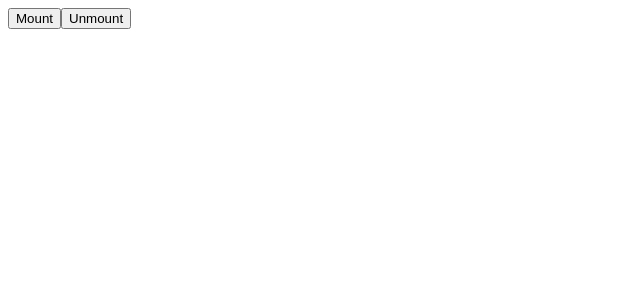
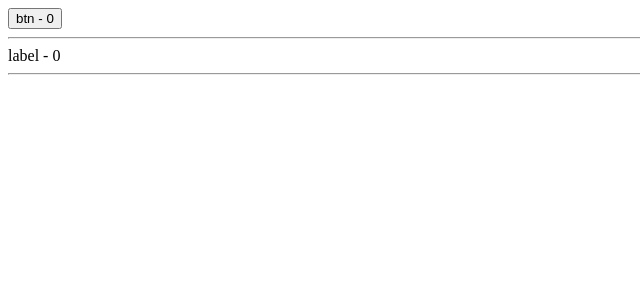
Before and after one commit to harsha-sagar/reactjs-tutorials, a React app: page / in a window 1280 px wide. Shown: the top 300 px of the page, without its empty margins (0-640 px from the left). Built offline with nearby package versions, Linux system fonts and the light colour scheme.

Commit message:
understanding higher order functionalities

```diff
--- a/App.js
+++ b/App.js
@@ -1,7 +1,7 @@
 import React from 'react';
 import ReactDOM from 'react-dom';
 
-class App extends React.Component{
+let Mixin = InnerComponent => class extends React.Component{
     constructor(){
         super();
         this.state = {
@@ -10,88 +10,50 @@ class App extends React.Component{
         this.update = this.update.bind(this);
     }
     update(){
-        ReactDOM.render(<App val={this.props.val+1}/>, document.getElementById('a'));
-    }
-    componentWillMount(){
-        console.log('mounting');
-        console.log('props.val', this.props.val);
+        this.setState({
+            val: this.state.val+1
+        })
     }
     render(){
-        console.log('rendering');
-        console.log('props.val', this.props.val);
         return (
-            <button onClick={this.update}>{this.state.val}</button>
+            <InnerComponent update={this.update} {...this.state} {...this.props}/>
         );
     }
-    componentDidMount(){
-        console.log('mounted');
-        console.log('props.val', this.props.val);
-        this.inc = setInterval(this.update, 500);
-    }
-    componentWillReceiveProps(nextProps){
-        console.log('received props', nextProps);
-        console.log('props.val', this.props.val);
-    }
-    shouldComponentUpdate(nextProps, nextState){
-        console.log('should component update?', nextProps);
-        console.log('props.val', this.props.val);
-        return true;
+}
 /*
-return true will execute render & componentDidUpdate methods
-return false will skip execution of render & componentDidUpdate methods
+This is the expected behavior of the component to be created
 */
-    }
-    componentDidUpdate(prevProps, prevState){
-        console.log('component did update', prevProps);
-        console.log('props.val', this.props.val);
-    }
-    componentWillUnmount(){
-        console.log('unmount');
-        console.log('props.val', this.props.val);
-        clearInterval(this.inc);
+
+
+let Button = (props) => {
+    return <button onClick={props.update}>{props.txt} - {props.val}</button>
+}
+
+let Label = (props) => {
+    return <label onMouseMove={props.update}>{props.txt} - {props.val}</label>
+}
+
+let ButtonMixed = Mixin(Button);
+/*
+Create a component on the fly, invoking Mixin arrow function. Button arrow function indicates contents of that component
+ButtonMixed holds the reference of the component created
+*/
+
+let LabelMixed = Mixin(Label);
+/*
+Create a component on the fly, invoking Mixin arrow function. Label arrow function indicates contents of that component
+LabelMixed holds the reference of the component created
+*/
+
+class App extends React.Component{
+    render(){
+        return (
+            <div>
+                <ButtonMixed txt="btn"/><hr/>
+                <LabelMixed txt="label"/><hr/>
+            </div>
+        );
     }
 }
 
-/*
-lifecycle explaination -
-initially when a component is about to rendered on the DOM, react checks whether component already exists/mounted or not
-case 1 - if the component does not exists (i.e. not mounted)
-a. executes componentWillMount method where mounting takes place
-b. executes render method where actual rendering of component in the DOM takes place
-c. executes componentDidMount method after rendering
-
-case 2 - if the component already exists (i.e. already mounted)
-a. does not touches/executes componentWillMount & componentDidMount methods
-b. executes componentWillReceiveProps method
-c. executes shouldComponentUpdate method. This is the method where we can decide whether to update/re-render the compoenent or not.
-   If the method returns true then render & componentDidUpdate methods are executed, hence component is said to be re-rendered/updated
-   If the method returns false then render & componentDidUpdate methods are not executed, hence no updating action for component
-*/
-
-App.defaultProps = {
-    val: 0
-}
-
-class Wrapper extends React.Component{
-    constructor(){
-        super();
-    }
-    mount(){
-        ReactDOM.render(<App/>, document.getElementById('a'));
-    }
-    unmount(){
-        ReactDOM.unmountComponentAtNode(document.getElementById('a'));
-    }
-    render(){
-        return (
-            <div>
-                <button onClick={this.mount.bind(this)}>Mount</button>
-                <button onClick={this.unmount.bind(this)}>Unmount</button>
-                <div id="a"></div>
-            </div>
-        )
-    }
-}
-
-// export default App
-export default Wrapper
+export default App
```
